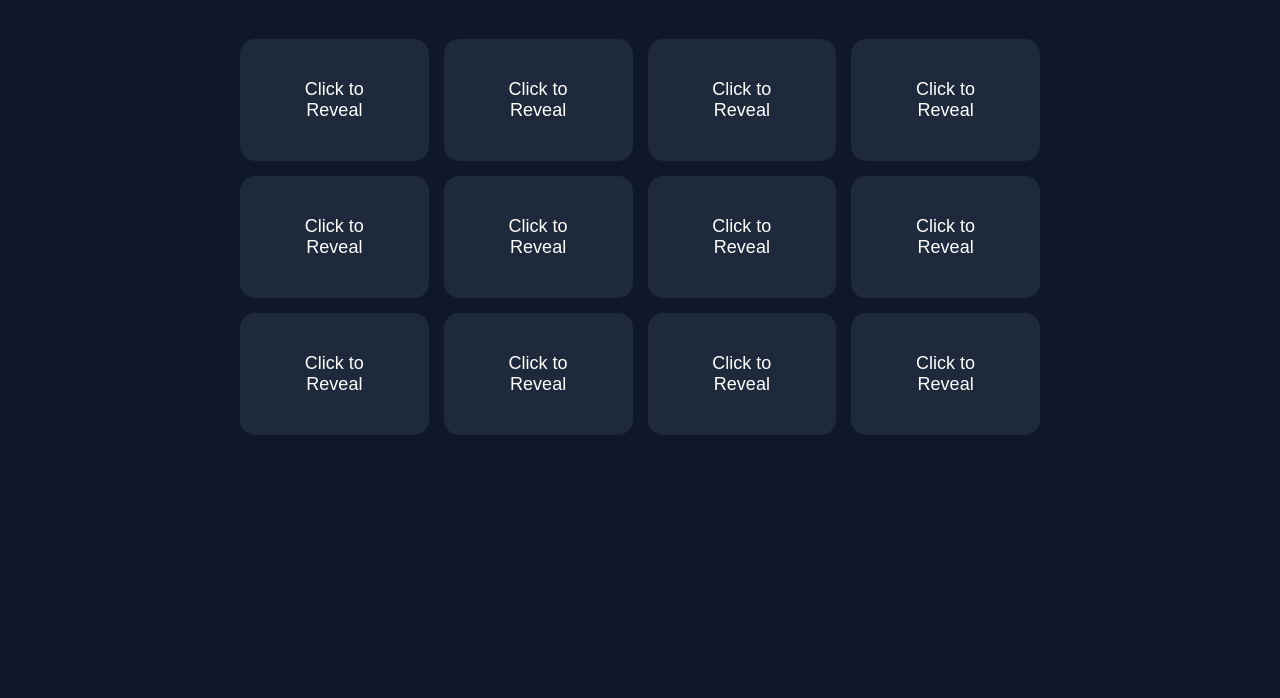
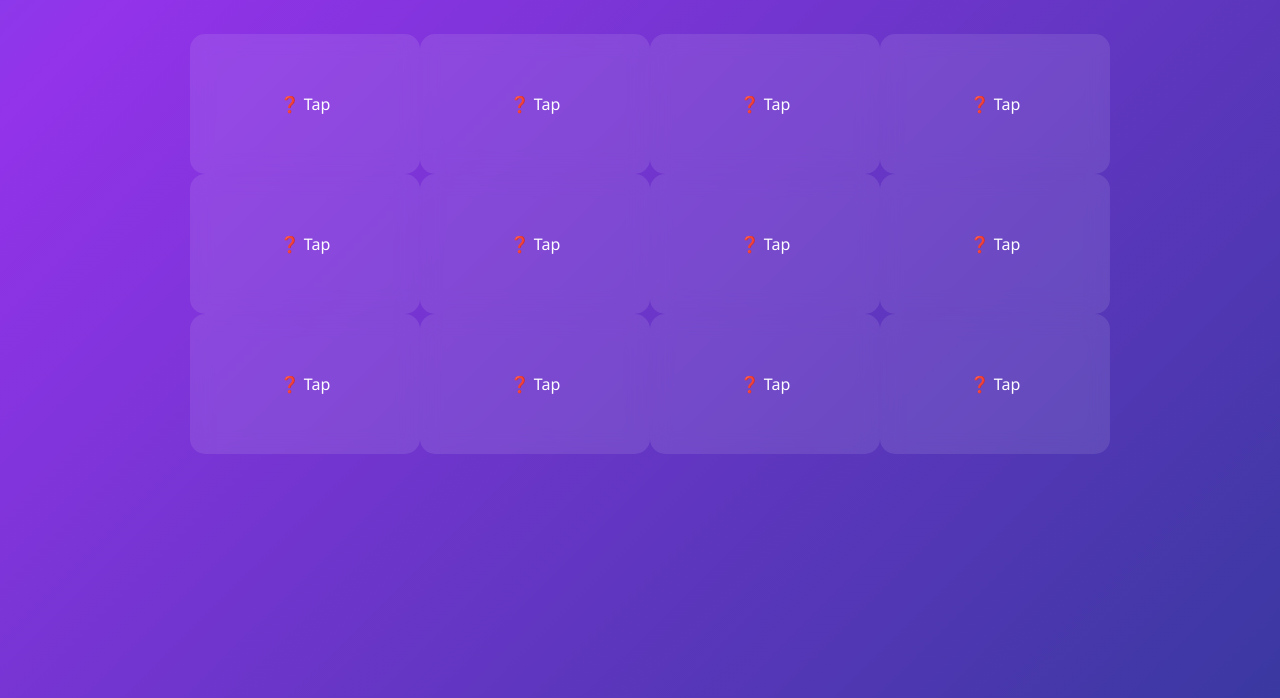
Before and after one commit to SachinVirkar07/Flip-to-Reveal, a plain HTML site: page index.html in a window 1280 px wide. Shown: the part 102-800 px from the top of the page. Drawn offline with Linux system fonts and the light colour scheme.

Commit message:
Update index.html

```diff
--- a/index.html
+++ b/index.html
@@ -2,93 +2,154 @@
 <html lang="en">
 <head>
 <meta charset="UTF-8">
-<title>Daily Topic Grid</title>
+<title>Daily Fun Grid</title>
 
 <style>
+/* 🌈 Animated background */
 body {
-  font-family: Arial, sans-serif;
-  background: #0f172a;
+  margin: 0;
+  font-family: 'Segoe UI', sans-serif;
   color: white;
   text-align: center;
-  margin: 0;
+  background: linear-gradient(-45deg, #1e3a8a, #9333ea, #0ea5e9, #22c55e);
+  background-size: 400% 400%;
+  animation: gradientBG 10s ease infinite;
+}
+
+@keyframes gradientBG {
+  0% { background-position: 0% 50%; }
+  50% { background-position: 100% 50%; }
+  100% { background-position: 0% 50%; }
 }
 
 h1 {
   padding: 20px;
+  font-size: 28px;
 }
 
+/* Grid */
 .grid {
   display: grid;
   grid-template-columns: repeat(4, 1fr);
-  gap: 15px;
+  gap: 20px;
   padding: 20px;
-  max-width: 800px;
+  max-width: 900px;
   margin: auto;
 }
 
+/* Card container (for flip) */
 .card {
-  background: #1e293b;
-  padding: 40px;
-  border-radius: 15px;
-  cursor: pointer;
-  transition: 0.3s;
-  font-size: 18px;
+  perspective: 1000px;
 }
 
-.card:hover {
-  background: #334155;
+/* Inner card */
+.card-inner {
+  position: relative;
+  width: 100%;
+  height: 120px;
+  text-align: center;
+  transition: transform 0.6s;
+  transform-style: preserve-3d;
+  cursor: pointer;
 }
 
-.revealed {
-  background: #22c55e !important;
+/* Flip effect */
+.card.flipped .card-inner {
+  transform: rotateY(180deg);
+}
+
+/* Front + back */
+.card-front, .card-back {
+  position: absolute;
+  width: 100%;
+  height: 100%;
+  border-radius: 15px;
+  display: flex;
+  align-items: center;
+  justify-content: center;
+  padding: 10px;
+  backface-visibility: hidden;
+}
+
+/* Glass look */
+.card-front {
+  background: rgba(255, 255, 255, 0.1);
+  backdrop-filter: blur(10px);
+}
+
+.card-back {
+  background: rgba(34, 197, 94, 0.9);
   color: black;
+  transform: rotateY(180deg);
+}
+
+/* Hover effect */
+.card-inner:hover {
+  transform: scale(1.05);
 }
 </style>
 </head>
 
 <body>
 
-<h1>📅 Today's Hidden Topics</h1>
+<h1>🎲 Today's Fun Picker</h1>
 
 <div class="grid" id="grid"></div>
 
 <script>
 const topics = [
-  "🚀 SpaceX milestone",
-  "📜 Historical event",
-  "💡 Startup idea",
-  "🧠 Psychology fact",
-  "🌍 Geography trivia",
-  "📱 Tech update",
-  "🎬 Movie fact",
-  "📚 Book recommendation",
-  "⚽ Sports highlight",
-  "🔬 Science discovery",
-  "🎨 Art inspiration",
-  "💬 Quote of the day"
+  "🎥 Movie Night :- Bollywood 🍿",
+  "🎥 Movie Night :- Hollywood / International 🍿",
+  "🎥 Movie Night :- Anime 🍿",
+  "🎬 Webseries :- Hindi 📺",
+  "🎬 Webseries :- English 📺",
+  "🎬 Webseries :- Anime 📺",
+  "📚 Book Reading 📖",
+  "🎮 Game Time 🎯",
+  "🔬 Explore Together",
+  "▶️ Youtube Music Night 🎧",
+  "▶️ Stand-up Comedy / Singing 🎤",
+  "▶️ Food & Travel Vlogs 🌍🍜"
 ];
 
-// Shuffle topics daily
+const grid = document.getElementById("grid");
+
+// Shuffle
 function shuffle(array) {
   return array.sort(() => Math.random() - 0.5);
 }
 
+// Render
+function renderGrid() {
+  grid.innerHTML = "";
   const shuffled = shuffle([...topics]);
 
-const grid = document.getElementById("grid");
-
-shuffled.forEach((topic, index) => {
+  shuffled.forEach((topic) => {
     const card = document.createElement("div");
     card.className = "card";
-  card.innerText = "Click to Reveal";
+
+    card.innerHTML = `
+      <div class="card-inner">
+        <div class="card-front">❓ Tap</div>
+        <div class="card-back">${topic}</div>
+      </div>
+    `;
 
     card.onclick = () => {
-    card.innerText = topic;
-    card.classList.add("revealed");
+      card.classList.toggle("flipped");
     };
 
     grid.appendChild(card);
   });
+}
+
+// Initial load
+renderGrid();
+
+// 🔄 Reshuffle every 5 minutes
+setInterval(() => {
+  renderGrid();
+}, 300000);
 </script>
 
 </body>
```
Lines whose indentation alone changed are shown as unchanged.
